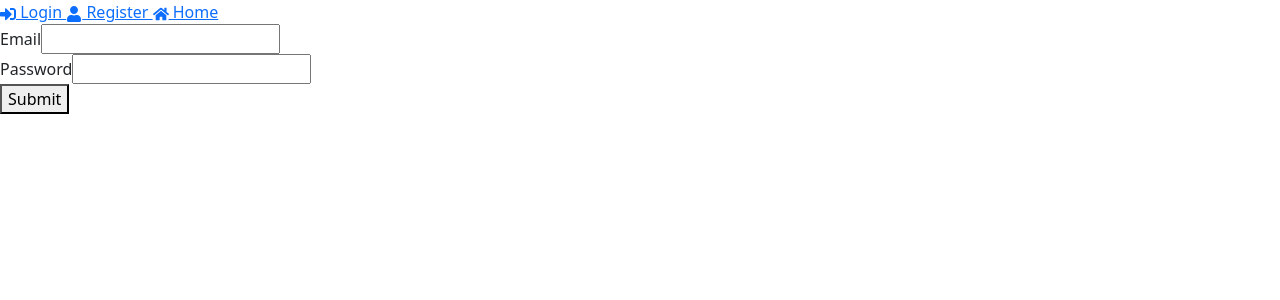
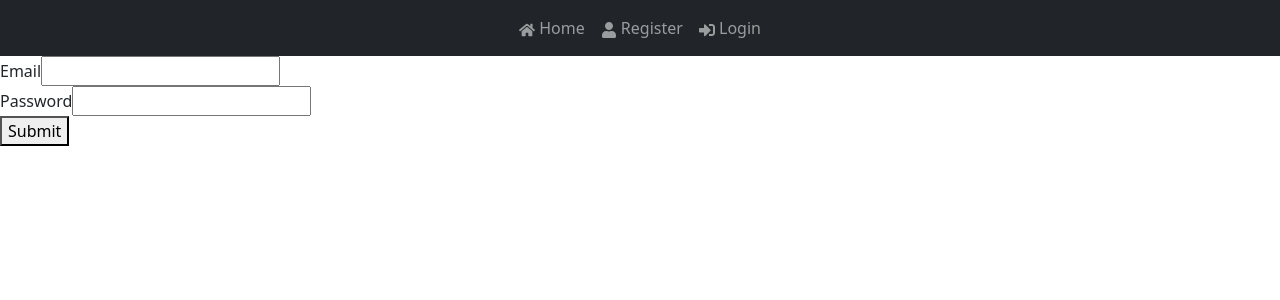
Before and after one commit to the-nonlinearity/docker-compose-rest-react-boilerplate, a React (Create React App) app in the folder frontend/: page /login in a window 1280 px wide. Shown: the top 300 px of the page. Built offline with nearby package versions, Linux system fonts and the light colour scheme.

Commit message:
add basic styling to navbar. Further rearrange icons, and add ternary login/logout link in place of logout button

```diff
--- a/frontend/src/components/NavBar/index.tsx
+++ b/frontend/src/components/NavBar/index.tsx
@@ -1,35 +1,51 @@
 import { useContext } from 'react'
-import { FaSignInAlt, FaUser, FaHome } from 'react-icons/fa'
+import { Button, Container, Nav, Navbar } from 'react-bootstrap'
+import { FaSignInAlt, FaUser, FaHome, FaSignOutAlt } from 'react-icons/fa'
 import { Link } from 'react-router-dom'
 
 import { AuthContext } from '../../context/AuthContext'
 import { CanAccess } from '../CanAccess'
 
 export function NavBar () {
-  const { isAuthenticated, user, signOut } = useContext(AuthContext)
+  const { isAuthenticated, signOut } = useContext(AuthContext)
 
   return (
-    <div>
-      <Link to="/login"> <FaSignInAlt /> Login </Link>
-      { !isAuthenticated ? <Link to="/register"><FaUser /> Register </Link> : <Link to="/account"><FaUser /> Account </Link> }
-      <Link to="/"><FaHome /> Home</Link>
+    <>
+    <Navbar bg='dark' variant='dark'>
+      <Container className='justify-content-center'>
+        <Nav>
 
-      <CanAccess permissions={['users.list']}>
-        <Link to="/users">Users</Link>
-      </CanAccess>
+        <Nav.Link as={Link} to="/"><FaHome /> Home</Nav.Link>
 
-      <CanAccess permissions={['metrics.list']}>
-        <Link to="/metrics">Metrics</Link>
-      </CanAccess>
+            {!isAuthenticated ? <Nav.Link as={Link} to="/register"><FaUser /> Register </Nav.Link> : <Nav.Link as={Link} to="/account"><FaUser /> Account </Nav.Link>}
+            {!isAuthenticated
+              ? <Nav.Link as={Link} to="/login"> <FaSignInAlt /> Login </Nav.Link>
+              : <Nav.Link as={Button} variant="dark" bg="dark" data-testid="logout-button"
+                onClick={() => signOut()}> <FaSignOutAlt /> Logout </Nav.Link>
+         }
 
-      {isAuthenticated && (
+        <CanAccess permissions={['users.list']}>
+        <Nav.Link as={Link} to="/users">Users</Nav.Link>
+        </CanAccess>
+
+        <CanAccess permissions={['metrics.list']}>
+        <Nav.Link as={Link} to="/metrics">Metrics</Nav.Link>
+        </CanAccess>
+
+      {/* {isAuthenticated && (
         <>
           <span>{user?.email}</span>
-          <button data-testid="logout-button" onClick={() => signOut()}>
-            Logout
-          </button>
+          <Button
+          data-testid="logout-button"
+          onClick={() => signOut()}
+          variant="dark"
+        > Logout
+        </Button>
         </>
-      )}
-    </div>
+      )} */}
+          </Nav>
+        </Container>
+    </Navbar>
+    </>
   )
 }
```
